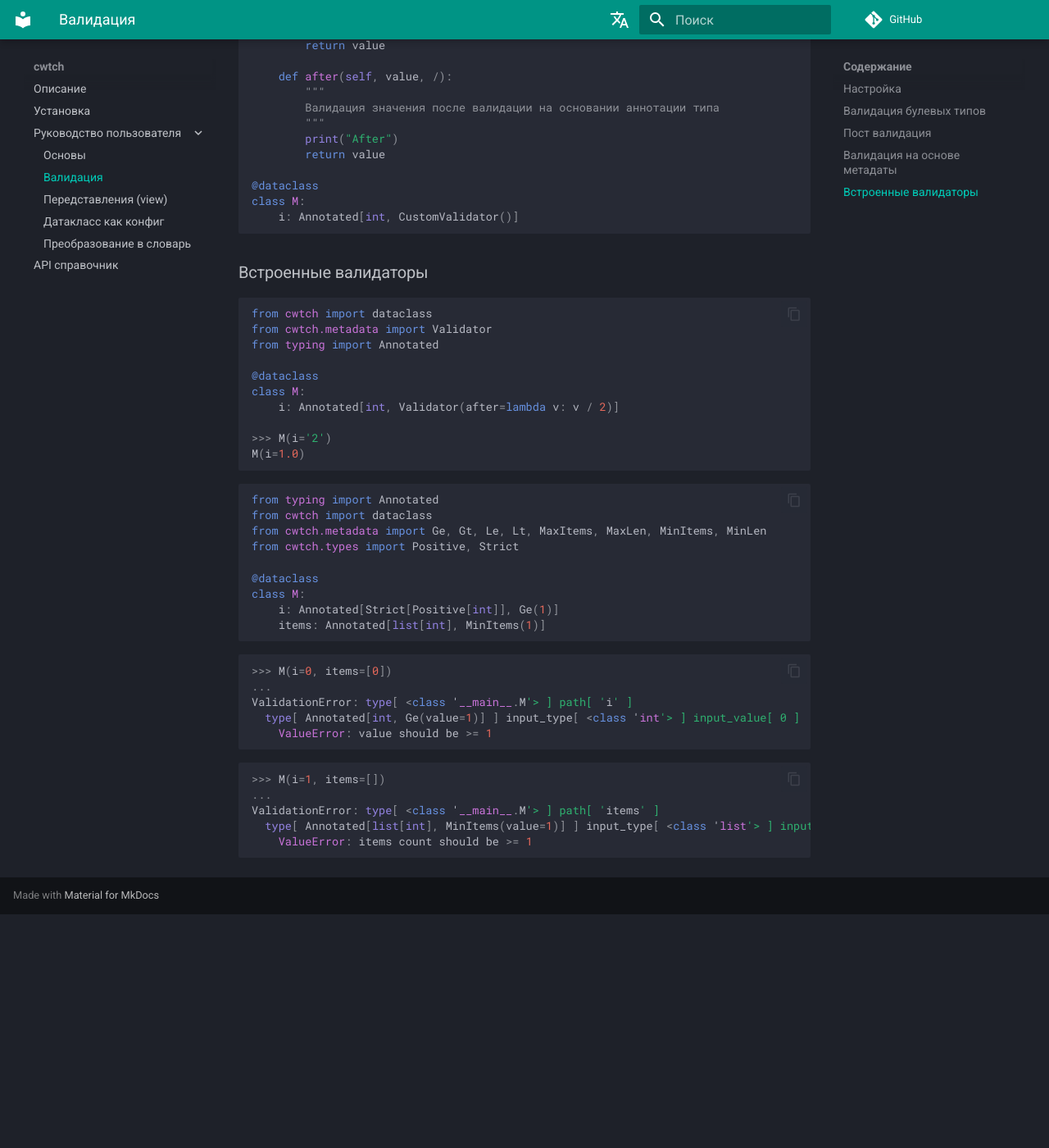
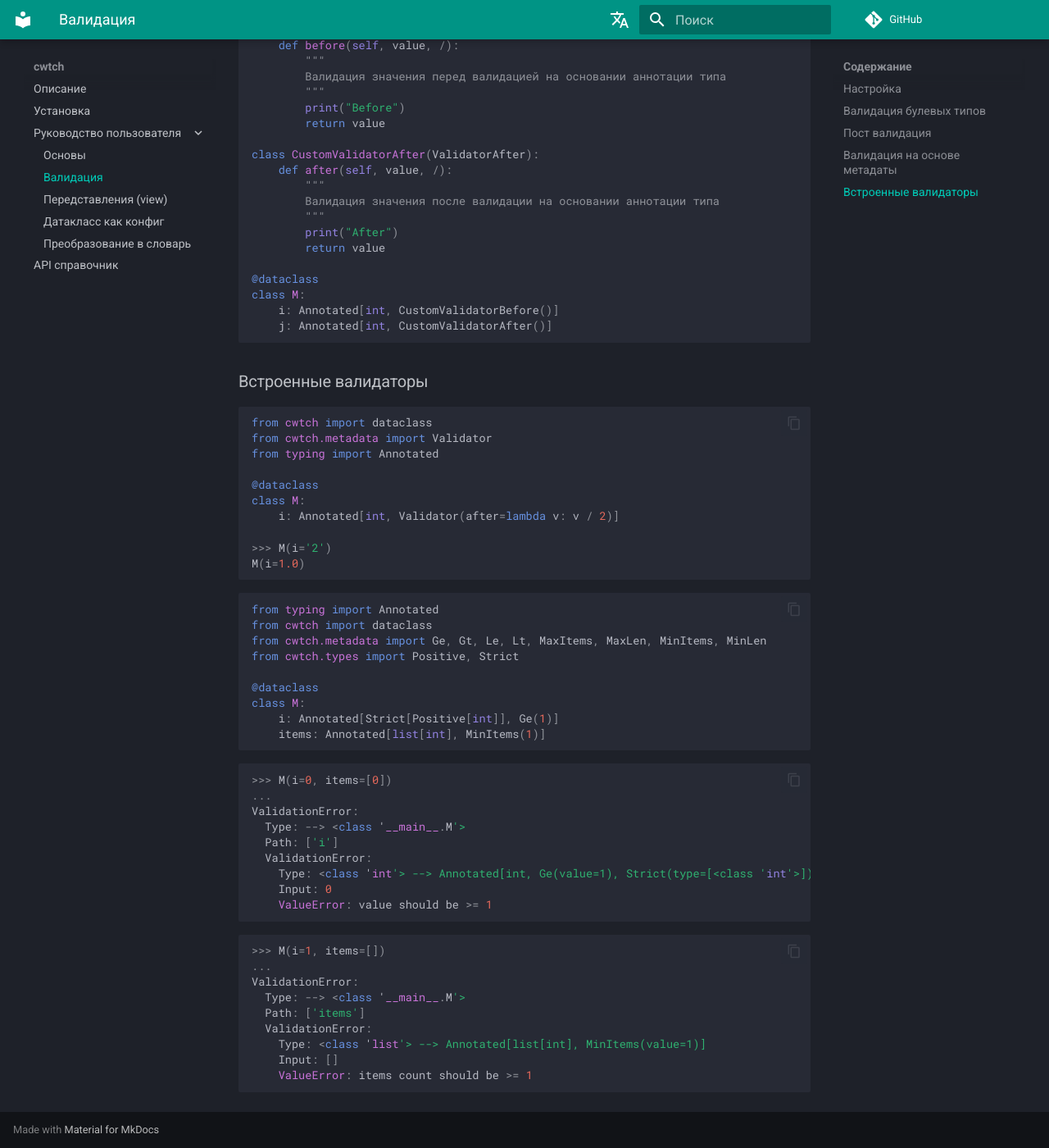
Before and after one commit to levsh/cwtch, an MkDocs documentation site: the page built from docs/ru/docs/user_guide/validation.md, in a window 1280 px wide and 1400 px high, scrolled down 2047 px. Shown: the whole window at 82% size. Built offline with MkDocs 1.6.1 and Material for MkDocs 9.7.7, drawn with Linux system fonts in a browser that asks for light colours; comment, search, counter and statistics services are not loaded; before the commit the page ends 3162 px from its top, so only the background shows below that; some of the changed text lies outside the part shown.

````diff
--- a/docs/ru/docs/user_guide/validation.md
+++ b/docs/ru/docs/user_guide/validation.md
@@ -84,12 +86,16 @@ class M:
 
 ### Валидация на основе метадаты
 
-Для валидации поля перед или после **cwtch** можно использовать валидаторы на основе `cwtch.metadata.TypeMetadata`.
+Для валидации поля перед или после **cwtch** можно использовать валидаторы
+на основе `cwtch.metadata.ValidatorBefore` и `cwtch.metadta.ValidatorAfter`.
 
 ```python
-from cwtch.metadata import TypeMetadata
+from typing import Annotated
 
-class CustomValidator(TypeMetadata):
+from cwtch import dataclass
+from cwtch.metadata import ValidatorAfter, ValidatorBefore
+
+class CustomValidatorBefore(ValidatorBefore):
     def before(self, value, /):
         """
         Валидация значения перед валидацией на основании аннотации типа
@@ -97,6 +103,7 @@ class CustomValidator(TypeMetadata):
         print("Before")
         return value
 
+class CustomValidatorAfter(ValidatorAfter):
     def after(self, value, /):
         """
         Валидация значения после валидации на основании аннотации типа
@@ -106,7 +113,8 @@ class CustomValidator(TypeMetadata):
 
 @dataclass
 class M:
-    i: Annotated[int, CustomValidator()]
+    i: Annotated[int, CustomValidatorBefore()]
+    j: Annotated[int, CustomValidatorAfter()]
 ```
 
 
@@ -140,15 +148,23 @@ class M:
 ```python
 >>> M(i=0, items=[0])
 ...
-ValidationError: type[ <class '__main__.M'> ] path[ 'i' ]
-  type[ Annotated[int, Ge(value=1)] ] input_type[ <class 'int'> ] input_value[ 0 ]
+ValidationError:
+  Type: --> <class '__main__.M'>
+  Path: ['i']
+  ValidationError:
+    Type: <class 'int'> --> Annotated[int, Ge(value=1), Strict(type=[<class 'int'>]), Ge(value=1)]
+    Input: 0
     ValueError: value should be >= 1
 ```
 
 ```python
 >>> M(i=1, items=[])
 ...
-ValidationError: type[ <class '__main__.M'> ] path[ 'items' ]
-  type[ Annotated[list[int], MinItems(value=1)] ] input_type[ <class 'list'> ] input_value[ [] ]
+ValidationError:
+  Type: --> <class '__main__.M'>
+  Path: ['items']
+  ValidationError:
+    Type: <class 'list'> --> Annotated[list[int], MinItems(value=1)]
+    Input: []
     ValueError: items count should be >= 1
 ```
--- a/pyproject.toml
+++ b/pyproject.toml
@@ -1,6 +1,6 @@
 [tool.poetry]
 name = "cwtch"
-version = "0.13.dev"
+version = "0.13.0"
 description = ""
 authors = ["Roman Koshel <roma.koshel@gmail.com>"]
 license = "MIT"
@@ -48,10 +48,10 @@ mkdocstrings = { extras = ["python"], version = "*" }
 
 [tool.poetry.build]
 generate-setup-file = false
-script = 'build.py'
+script = '_build.py'
 
 [build-system]
-requires = ["poetry-core", "setuptools", "cython"]
+requires = ["poetry-core", "setuptools", "Cython"]
 build-backend = "poetry.core.masonry.api"
 
 [tool.black]
````
Also changed, not shown: other parts of docs/ru/docs/user_guide/validation.md (+2 -0 lines), docs/ru/docs/user_guide/asdict.md (+12 -2 lines), _build.py (renamed from build.py), 1 other file.
